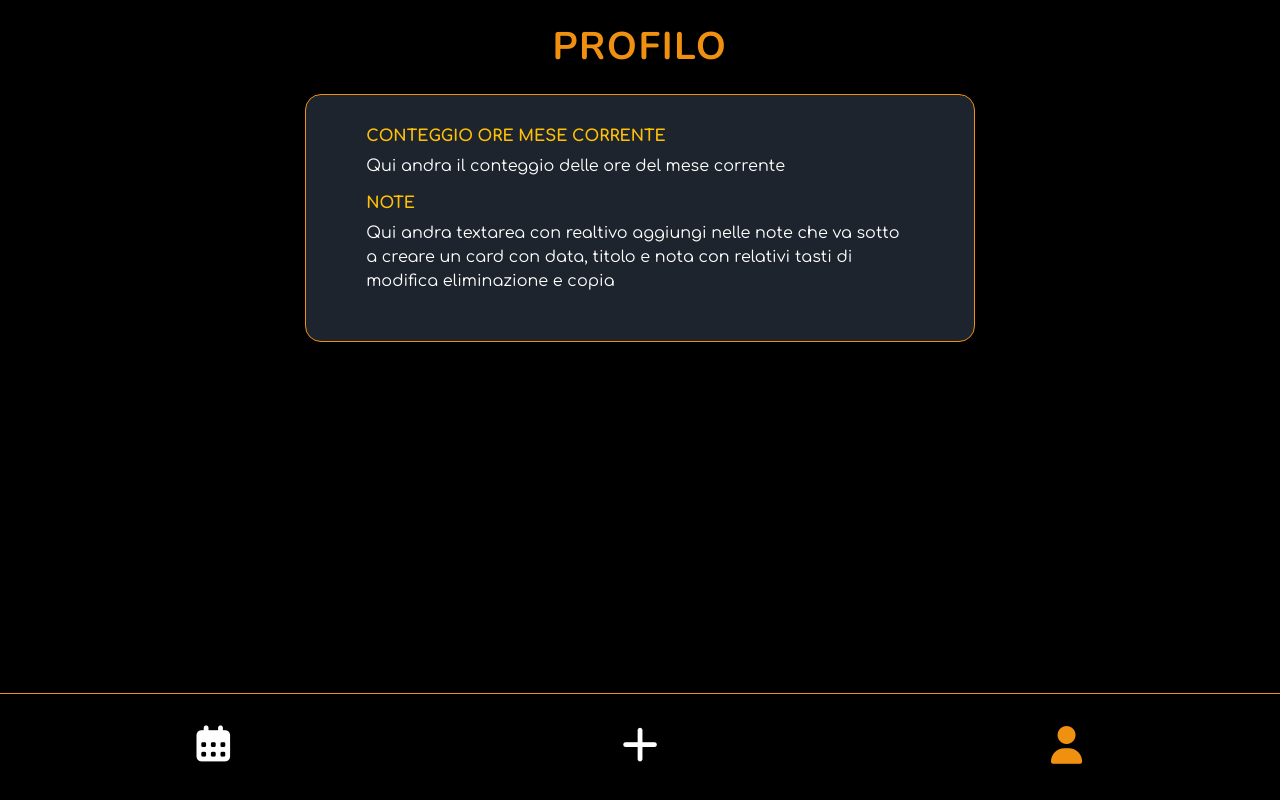
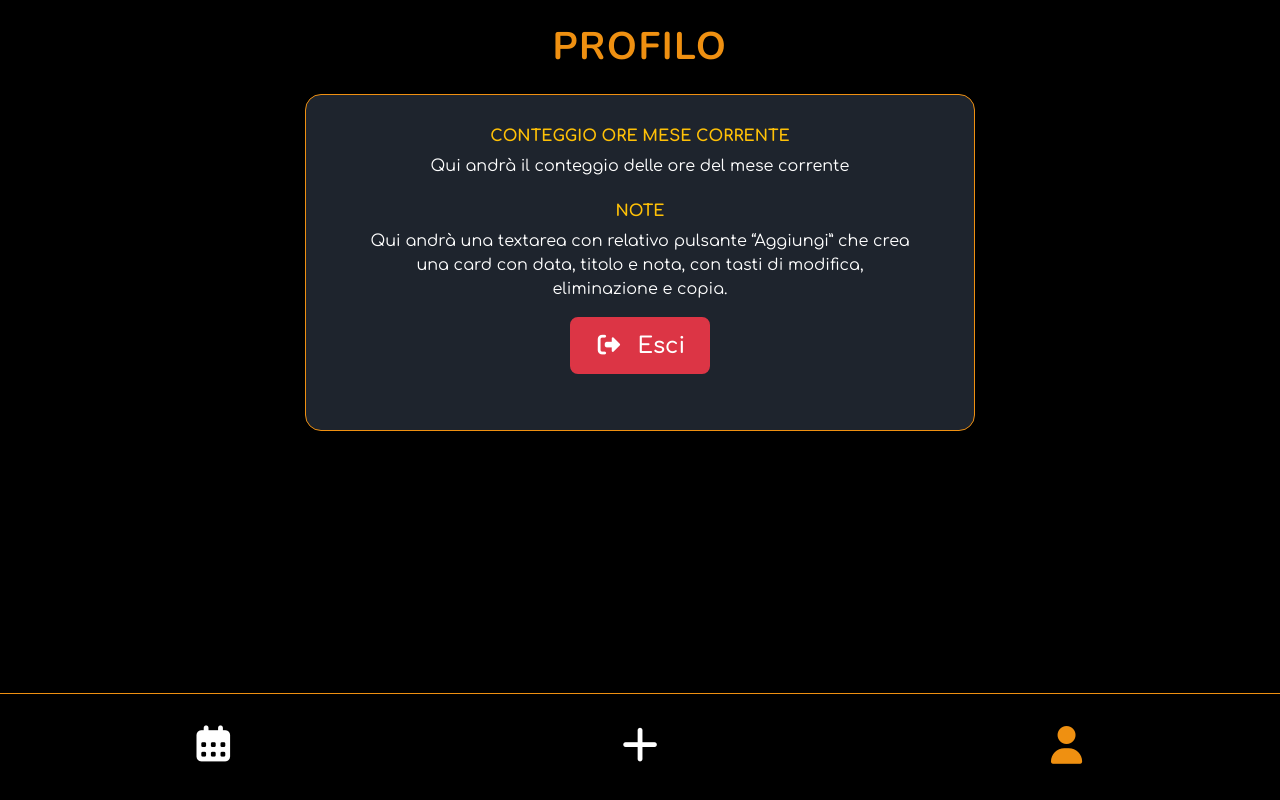
Before and after one commit to Johnnyfromtheblock4/osteoline-calendar, a React (Vite) app: page /HourCounter in a window 1280 px wide. Built offline with nearby package versions, Linux system fonts and the light colour scheme; no server answers; sample sign-in values are in the browser's storage.

Commit message:
[UPD] logout btn

```diff
--- a/src/firebase.js
+++ b/src/firebase.js
@@ -2,7 +2,7 @@
 import { initializeApp } from "firebase/app";
 import { getAuth } from "firebase/auth";
 
-// Variabili d'ambiente (devono essere prefissate da VITE_ se usi Vite)
+// Variabili d'ambiente
 const firebaseConfig = {
   apiKey: import.meta.env.VITE_FIREBASE_API_KEY,
   authDomain: import.meta.env.VITE_FIREBASE_AUTH_DOMAIN,
--- a/src/pages/HourCounter.jsx
+++ b/src/pages/HourCounter.jsx
@@ -1,20 +1,45 @@
 import "../styles/HourCounter.css";
+import { signOut } from "firebase/auth";
+import { auth } from "../firebase";
+import { useNavigate } from "react-router-dom";
 
 const HourCounter = () => {
+  const navigate = useNavigate();
+
+  const handleLogout = async () => {
+    try {
+      await signOut(auth);
+      navigate("/login"); // Torna alla login page dopo logout
+    } catch (error) {
+      console.error("Errore durante il logout:", error);
+    }
+  };
+
   return (
     <>
       <h1 className="hour-counter-title my-4 text-center">Profilo</h1>
       <div className="hour-counter-container container d-flex justify-content-center align-items-center mt-4">
-        <div className="hour-counter-box row">
+        <div className="hour-counter-box row text-center">
           <div className="col-12">
             <h2 className="hour-counter-subtitle text-warning">
               Conteggio ore mese corrente
             </h2>
-            <p>Qui andra il conteggio delle ore del mese corrente</p>
-            <h2 className="hour-counter-subtitle text-warning">
-              Note
-            </h2>
-            <p>Qui andra textarea con realtivo aggiungi nelle note che va sotto a creare un card con data, titolo e nota con relativi tasti di modifica eliminazione e copia</p>
+            <p>Qui andrà il conteggio delle ore del mese corrente</p>
+
+            <h2 className="hour-counter-subtitle text-warning mt-4">Note</h2>
+            <p>
+              Qui andrà una textarea con relativo pulsante “Aggiungi” che crea
+              una card con data, titolo e nota, con tasti di modifica,
+              eliminazione e copia.
+            </p>
+          </div>
+          <div className="col-12 mb-4">
+            <button
+              className="btn btn-danger logout-btn"
+              onClick={handleLogout}
+            >
+              <i className="fa-solid fa-right-from-bracket me-2"></i> Esci
+            </button>
           </div>
         </div>
       </div>
--- a/src/pages/RegisterPage.jsx
+++ b/src/pages/RegisterPage.jsx
@@ -15,14 +15,15 @@ const RegisterPage = () => {
     e.preventDefault();
     try {
       await createUserWithEmailAndPassword(auth, email, password);
-      setPopup(true);
-      setTimeout(() => {
-        setPopup(false);
-        navigate("/login");
-      }, 2000);
+      setPopup(true); // mostra popup
     } catch (err) {
       setError("Errore nella registrazione. Prova con un'altra email.");
     }
+  };
+
+  const handleClosePopup = () => {
+    setPopup(false);
+    navigate("/login"); // vai al login dopo la chiusura del popup
   };
 
   return (
@@ -55,9 +56,20 @@ const RegisterPage = () => {
         </p>
       </div>
 
+      {/* POPUP DI SUCCESSO */}
       {popup && (
-        <div className="popup-success">
-          Registrazione avvenuta con successo!
+        <div className="popup-overlay">
+          <div className="popup-box text-center">
+            <h4 className="text-success">
+              ✅ Registrazione avvenuta con successo!
+            </h4>
+            <p className="mt-2 mb-3">
+              Ora puoi effettuare il login con le tue credenziali.
+            </p>
+            <button className="btn btn-warning" onClick={handleClosePopup}>
+              Vai al Login
+            </button>
+          </div>
         </div>
       )}
     </div>
--- a/src/styles/Auth.css
+++ b/src/styles/Auth.css
@@ -76,3 +76,49 @@
   font-weight: 600;
   box-shadow: 0 0 10px rgba(0, 0, 0, 0.5);
 }
+
+/* ===== POPUP DI SUCCESSO ===== */
+.popup-overlay {
+  position: fixed;
+  top: 0;
+  left: 0;
+  width: 100vw;
+  height: 100vh;
+  background: rgba(15, 15, 15, 0.9);
+  display: flex;
+  justify-content: center;
+  align-items: center;
+  z-index: 10000;
+}
+
+.popup-box {
+  background: #1e242d;
+  border: 2px solid #ef9011;
+  border-radius: 1rem;
+  color: white;
+  padding: 2rem;
+  width: 90%;
+  max-width: 400px;
+  box-shadow: 0 0 15px rgba(239, 144, 17, 0.3);
+}
+
+.popup-box h4 {
+  color: #ef9011;
+  font-weight: bold;
+}
+
+.popup-box .btn {
+  background-color: #ef9011;
+  border: none;
+  color: white;
+  font-weight: 600;
+  padding: 0.6rem 1.4rem;
+  border-radius: 0.5rem;
+  cursor: pointer;
+  transition: 0.2s;
+}
+
+.popup-box .btn:hover {
+  background-color: #ffb84d;
+  color: #1e242d;
+}
--- a/src/styles/HourCounter.css
+++ b/src/styles/HourCounter.css
@@ -20,3 +20,20 @@
   font-size: 1rem;
   font-weight: bold;
 }
+
+.logout-btn {
+  background-color: #dc3545 !important;
+  border: 2px solid #dc3545 !important;
+  color: #fff !important;
+  font-weight: 600;
+  font-size: 1.2rem;
+  padding: 0.6rem 1.4rem;
+  border-radius: 0.5rem;
+  transition: all 0.2s ease;
+}
+
+.logout-btn:hover {
+  background-color: #b02a37 !important;
+  border-color: #b02a37 !important;
+  color: white !important;
+}
```
